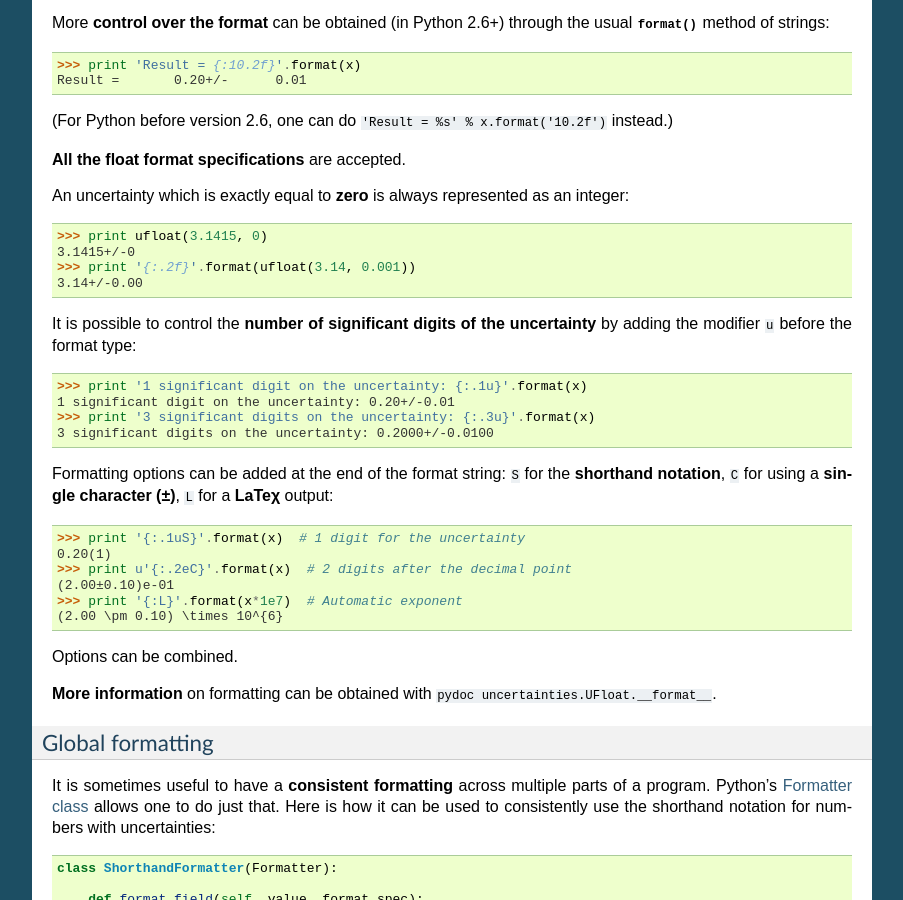
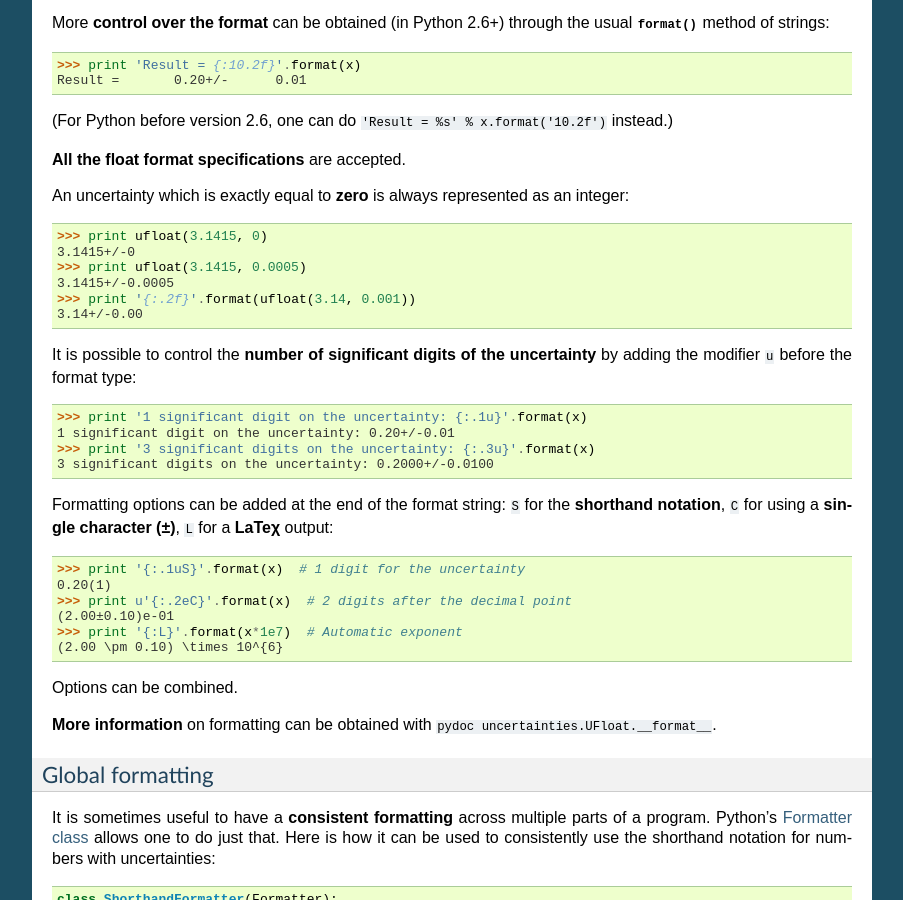
Before and after one commit to lmfit/uncertainties, a Sphinx documentation site: the page built from doc/user_guide.rst, in a window 1280 px wide and 900 px high, scrolled down 2624 px. Shown: the whole window, without its empty margins (198-1101 px from the left). Built offline with Sphinx 7.4.7, drawn with Linux system fonts in a browser that asks for light colours; the version number is read from the project's files by our own code.

Commit message:
More telling example of 0 uncertainty.

```diff
--- a/doc/user_guide.rst
+++ b/doc/user_guide.rst
@@ -180,6 +180,8 @@ an integer:
 
 >>> print ufloat(3.1415, 0)
 3.1415+/-0
+>>> print ufloat(3.1415, 0.0005)
+3.1415+/-0.0005
 >>> print '{:.2f}'.format(ufloat(3.14, 0.001))
 3.14+/-0.00
 
```
